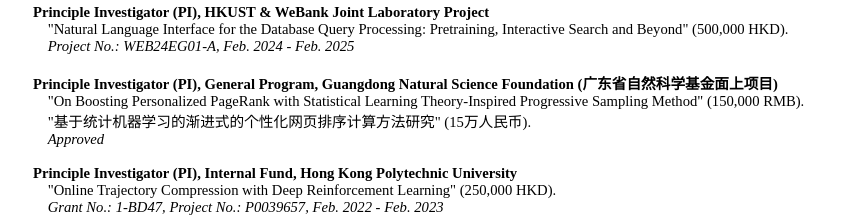
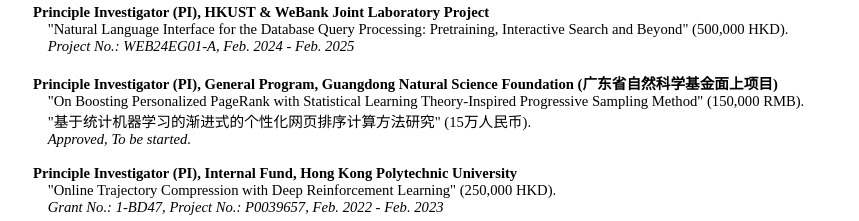
Before and after one commit to ItachiUchihaVictor/ItachiUchihaVictor.github.io, a plain HTML site: page index.html in a window 1280 px wide. Shown: the part 2660-2881 px from the top of the page, without its empty margins (210-1069 px from the left). Drawn offline with Linux system fonts and the light colour scheme.

Commit message:
Add files via upload

```diff
--- a/index.html
+++ b/index.html
@@ -344,7 +344,7 @@
 				<b>Principle Investigator (PI), General Program, Guangdong Natural Science Foundation (广东省自然科学基金面上项目)</b><br/>
 				&nbsp; &nbsp; "On Boosting Personalized PageRank with Statistical Learning Theory-Inspired Progressive Sampling Method" (150,000 RMB). <br />
 				&nbsp; &nbsp; "基于统计机器学习的渐进式的个性化网页排序计算方法研究" (15万人民币). <br />
-				&nbsp; &nbsp; <i>Approved</i><br/>
+				&nbsp; &nbsp; <i>Approved, To be started.</i><br/>
 				<br />
 				<b>Principle Investigator (PI), Internal Fund, Hong Kong Polytechnic University </b><br/>
 				 &nbsp; &nbsp; "Online Trajectory Compression with Deep Reinforcement Learning" (250,000 HKD). <br />
```
